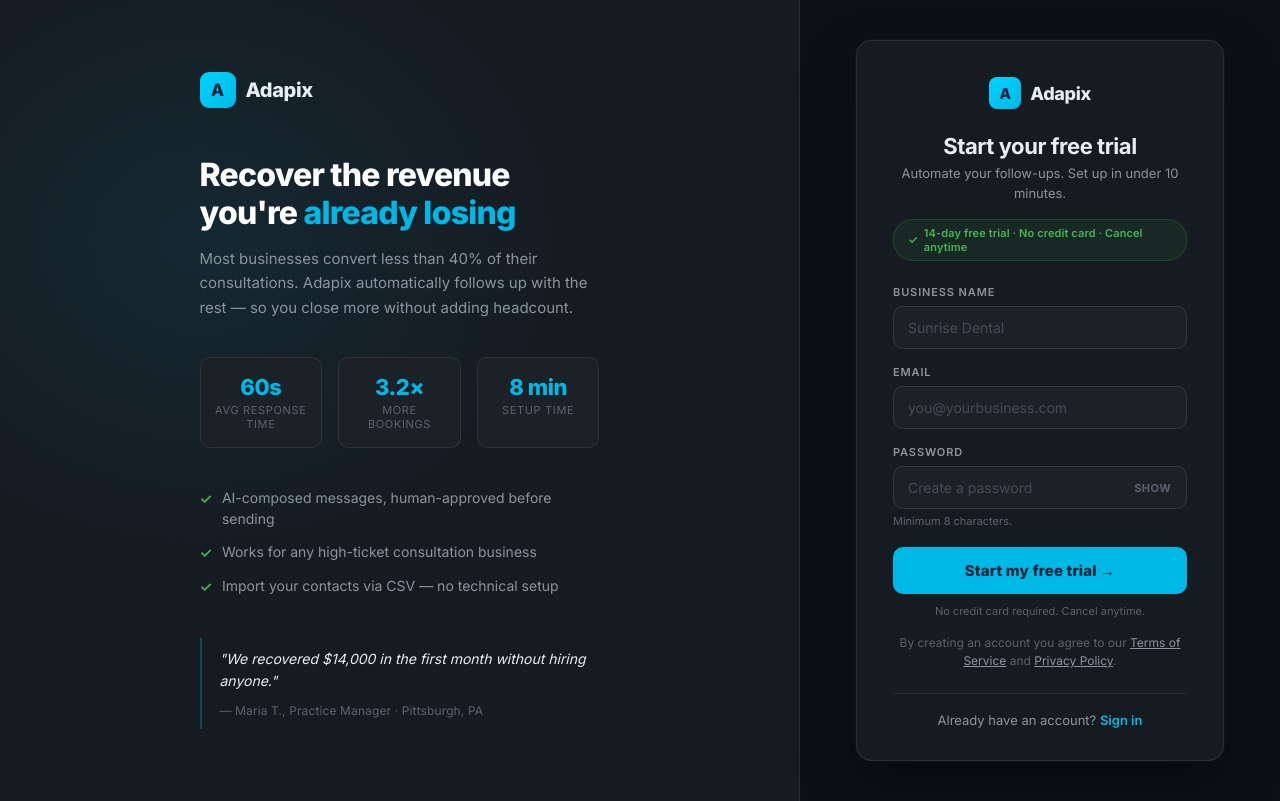
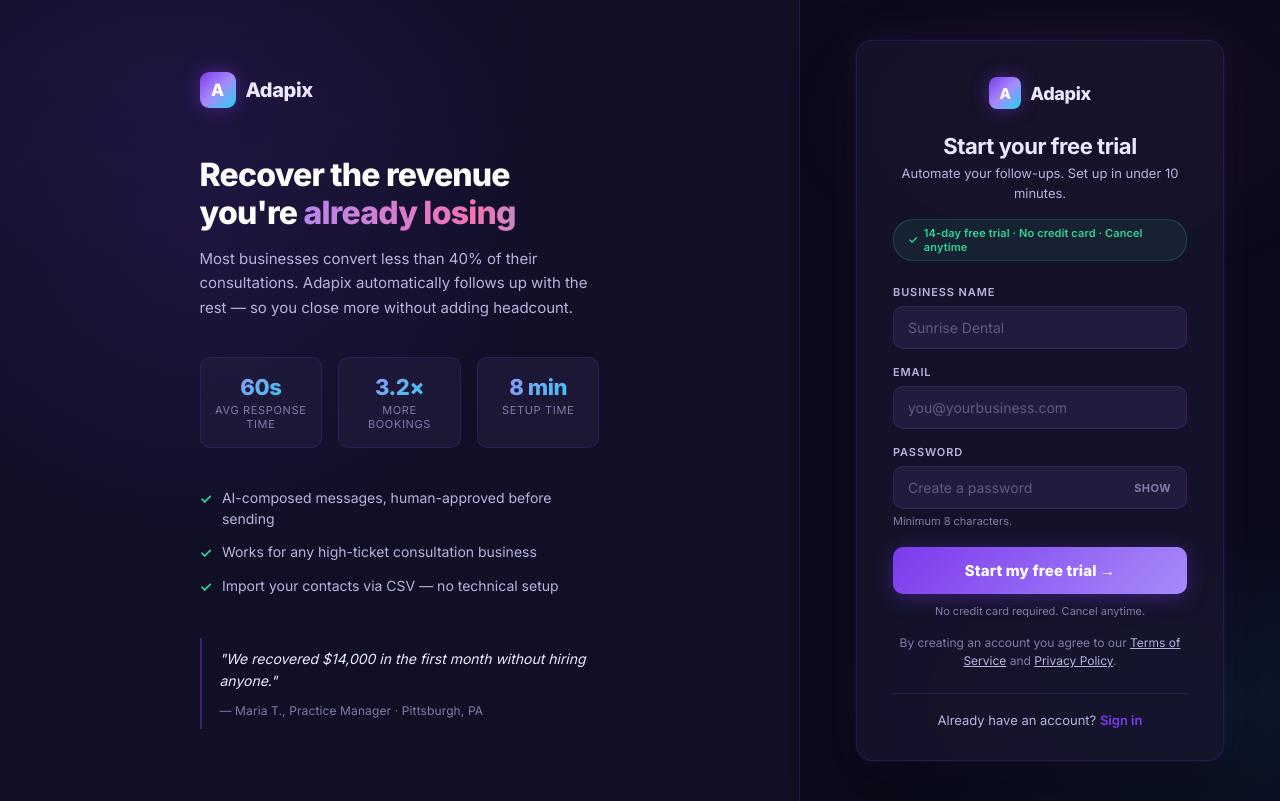
Before and after one commit to Fighter2450/Adapix, a FastAPI app: page /signup in a window 1280 px wide. Run offline with FastAPI, Linux system fonts and the light colour scheme; parts of the project's set-up code (start-up, migrations or seed data) failed here and were passed over.

Commit message:
feat: unify login, signup, and welcome wizard with the dashboard's vibrant design
All three entry surfaces now share the app's design system (neon purple +
rose + cyan on deep indigo) so the first thing a user sees matches what they
land in:

- login/signup: retokenized :root + a vibrant override layer — ambient
  gradient orbs, gradient brand mark with glow, animated textShine on the
  headline accent, glass card with purple glow, purple-gradient CTA with
  white text, purple focus rings, rose error states, gradient stat numbers
  (signup). Also fixed browser autofill painting inputs white on the dark
  theme.
- welcome wizard: remapped its navy/cyan token system to the vibrant palette
  and swapped all hardcoded cyan rgba values to purple/violet equivalents;
  primary button now white-on-purple-gradient; theme-color meta updated.

Verified in the browser: login, signup, and two wizard steps all render
on-brand.

Co-Authored-By: Claude Opus 4.8 <noreply@anthropic.com>

```diff
--- a/src/adapix/api/templates/signup.html
+++ b/src/adapix/api/templates/signup.html
@@ -10,11 +10,13 @@
 <style>
 *,*::before,*::after{box-sizing:border-box;margin:0;padding:0}
 :root{
-  --bg:#0D1117;--bg-2:#161B22;--bg-3:#1c2128;
-  --ink:#E6EDF3;--ink-2:#8B949E;--ink-3:#58626E;
-  --cyan:#00D4FF;--cyan-2:#00B8E6;
-  --hot:#F85149;--good:#3FB950;
-  --border:rgba(255,255,255,.08);
+  /* ===== VIBRANT — neon purple + rose on deep indigo (matches the app) ===== */
+  --bg:#0b0b1c;--bg-2:#17142e;--bg-3:#211c3d;
+  --ink:#ece9ff;--ink-2:#b8b2e0;--ink-3:#827aa8;
+  --cyan:#a78bfa;--cyan-2:#7c3aed;
+  --hot:#f43f5e;--good:#34d399;
+  --border:rgba(124,58,237,.18);
+  --grad-brand:linear-gradient(135deg,#7c3aed,#a78bfa,#22d3ee);
 }
 html,body{height:100%;margin:0}
 body{font-family:'Inter',sans-serif;color:var(--ink);background:var(--bg);display:flex;min-height:100vh}
@@ -160,6 +162,52 @@ input[data-has-toggle]{padding-right:56px}
 @media(max-width:380px){
   .card{padding:28px 20px;border-radius:12px}
 }
+
+/* ===== VIBRANT layer — the dashboard's atmosphere, applied here ===== */
+body::before{
+  content:'';position:fixed;inset:0;z-index:0;pointer-events:none;
+  background:
+    radial-gradient(ellipse 55% 45% at 12% 8%,rgba(124,58,237,.16) 0%,transparent 60%),
+    radial-gradient(ellipse 45% 40% at 92% 88%,rgba(34,211,238,.08) 0%,transparent 60%),
+    radial-gradient(ellipse 40% 35% at 85% 15%,rgba(244,63,94,.07) 0%,transparent 60%);
+}
+.auth-shell{position:relative;z-index:1}
+.auth-panel{background:rgba(23,20,46,.55)}
+.auth-panel::before{background:radial-gradient(ellipse 70% 60% at 25% 30%,rgba(124,58,237,.12) 0%,transparent 65%)}
+.auth-column{background:transparent}
+.panel-logo-mark,.logo-mark{background:var(--grad-brand);color:#fff;box-shadow:0 0 18px rgba(124,58,237,.45)}
+.panel-headline em{
+  background:linear-gradient(90deg,#a78bfa,#f472b6,#22d3ee);background-size:200% auto;
+  -webkit-background-clip:text;background-clip:text;-webkit-text-fill-color:transparent;
+  animation:textShine 6s linear infinite;
+}
+@keyframes textShine{0%{background-position:0% 50%}100%{background-position:200% 50%}}
+.panel-stat{background:rgba(33,28,61,.7);border-color:var(--border)}
+.panel-stat-num{
+  background:linear-gradient(135deg,#a78bfa,#22d3ee);
+  -webkit-background-clip:text;background-clip:text;-webkit-text-fill-color:transparent;
+}
+.panel-quote{border-left-color:rgba(124,58,237,.4)}
+.card{
+  background:rgba(23,20,46,.8);border-color:var(--border);
+  backdrop-filter:blur(12px);
+  box-shadow:0 0 0 1px rgba(124,58,237,.06),0 0 40px rgba(124,58,237,.10),0 24px 56px rgba(0,0,0,.5);
+}
+.trial-badge{background:rgba(52,211,153,.08);border-color:rgba(52,211,153,.22)}
+input[type=email],input[type=password],input[type=text]{border-color:rgba(124,58,237,.22)}
+input:hover:not(:focus){border-color:rgba(167,139,250,.4)}
+input:focus{border-color:#a78bfa;box-shadow:0 0 0 3px rgba(124,58,237,.18)}
+.btn{
+  background:linear-gradient(135deg,#7c3aed,#a78bfa);color:#fff;
+  box-shadow:0 4px 20px rgba(124,58,237,.35);
+  transition:filter .15s,transform .1s,box-shadow .2s;
+}
+.btn:hover:not(:disabled){filter:brightness(1.12);box-shadow:0 6px 26px rgba(124,58,237,.5)}
+.spinner{border-color:rgba(255,255,255,.3);border-top-color:#fff}
+.err{background:rgba(244,63,94,.08);border-color:rgba(244,63,94,.25);color:#fda4af}
+.err a{color:#fda4af}
+input:-webkit-autofill,input:-webkit-autofill:hover,input:-webkit-autofill:focus{-webkit-box-shadow:0 0 0 1000px var(--bg-3) inset;-webkit-text-fill-color:var(--ink);caret-color:var(--ink);border-color:rgba(124,58,237,.22)}
+@media(prefers-reduced-motion:reduce){.panel-headline em{animation:none}}
 </style>
 </head>
 <body>
```
Also changed, not shown: src/adapix/api/templates/login.html (+47 -5 lines), src/adapix/api/templates/welcome.html (+33 -32 lines).
